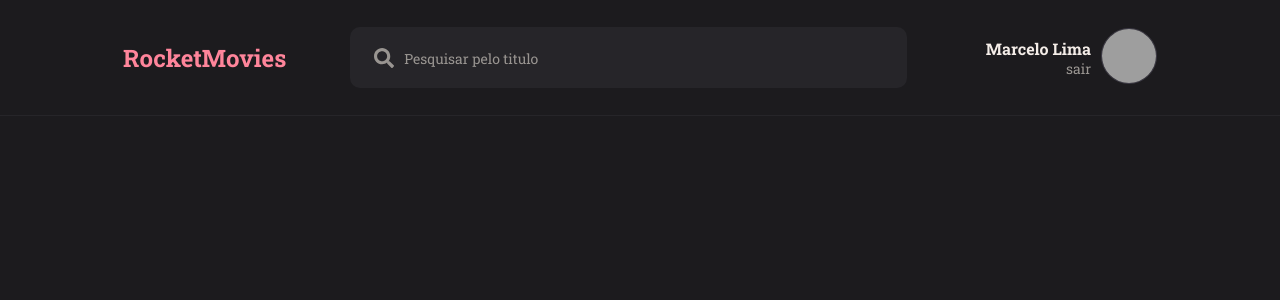
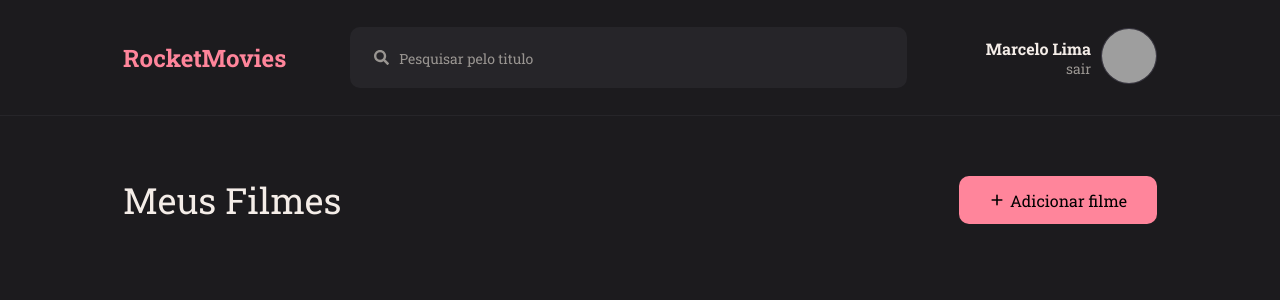
Before and after one commit to MarceloMLR/MoviesFrontend, a React (Vite) app: page / in a window 1280 px wide. Shown: the top 300 px of the page. Built offline with nearby package versions, Linux system fonts and the light colour scheme; grey boxes are pictures that could not be loaded.

Commit message:
Criado pagina Home

```diff
--- /dev/null
+++ b/src/Components/Button/index.jsx
@@ -0,0 +1,10 @@
+import { Container } from "./styles";
+
+export const Button = ({ title, icon: Icon, ...rest }) => {
+  return (
+    <Container {...rest}>
+      {Icon && <Icon size={16} />}
+      {title}
+    </Container>
+  );
+};
--- /dev/null
+++ b/src/Components/Button/styles.js
@@ -0,0 +1,13 @@
+import styled from "styled-components";
+
+export const Container = styled.button`
+  display: flex;
+  align-items: center;
+  justify-content: center;
+  background-color: ${({ theme }) => theme.COLORS.PINK};
+  border: none;
+  color: black;
+  border-radius: 1rem;
+  padding: 1.35rem 3rem;
+  gap: 0.5rem;
+`;
--- a/src/Components/Input/index.jsx
+++ b/src/Components/Input/index.jsx
@@ -3,7 +3,7 @@ import { Container } from "./style";
 export const Input = ({ icon: Icon, ...rest }) => {
   return (
     <Container>
-      {Icon && <Icon size={20} />}
+      {Icon && <Icon size={15} />}
       <input type="text" {...rest} />
     </Container>
   );
--- a/src/main.jsx
+++ b/src/main.jsx
@@ -1,17 +1,16 @@
-import React from 'react'
-import ReactDOM from 'react-dom/client'
-import { ThemeProvider } from 'styled-components'
-import GlobalStyles from './Styles/global'
+import React from "react";
+import ReactDOM from "react-dom/client";
+import { ThemeProvider } from "styled-components";
+import GlobalStyles from "./Styles/global";
 import theme from "./Styles/theme";
 
-import { Header } from './Components/Header';
+import { Home } from "./pages/Home";
 
-
-ReactDOM.createRoot(document.getElementById('root')).render(
+ReactDOM.createRoot(document.getElementById("root")).render(
   <React.StrictMode>
     <ThemeProvider theme={theme}>
       <GlobalStyles />
-      <Header/>
+      <Home />
     </ThemeProvider>
-  </React.StrictMode>,
-)
+  </React.StrictMode>
+);
--- /dev/null
+++ b/src/pages/Home/index.jsx
@@ -0,0 +1,18 @@
+import { Container, Content } from "./styles";
+import { Header } from "../../Components/Header";
+import { Button } from "../../Components/Button";
+import { HiPlus } from "react-icons/hi";
+export const Home = () => {
+  return (
+    <Container>
+      <Header />
+
+      <Content>
+        <div>
+          <h1>Meus Filmes</h1>
+          <Button icon={HiPlus} title="Adicionar filme" />
+        </div>
+      </Content>
+    </Container>
+  );
+};
--- /dev/null
+++ b/src/pages/Home/styles.js
@@ -0,0 +1,31 @@
+import styled from "styled-components";
+
+export const Container = styled.div`
+  width: 100%;
+  height: 100vh;
+  display: grid;
+
+  grid-template-columns: 1fr;
+  grid-template-rows: 11.6rem auto;
+  grid-template-areas:
+    "header"
+    "content";
+`;
+
+export const Content = styled.div`
+  grid-area: content;
+  padding: 0 12.3rem;
+
+  div {
+    display: flex;
+    padding: 1rem 0;
+    justify-content: space-between;
+    width: 100%;
+
+    margin-top: 5rem;
+    > h1 {
+      font-size: 3.6rem;
+      font-weight: 400;
+    }
+  }
+`;
```
